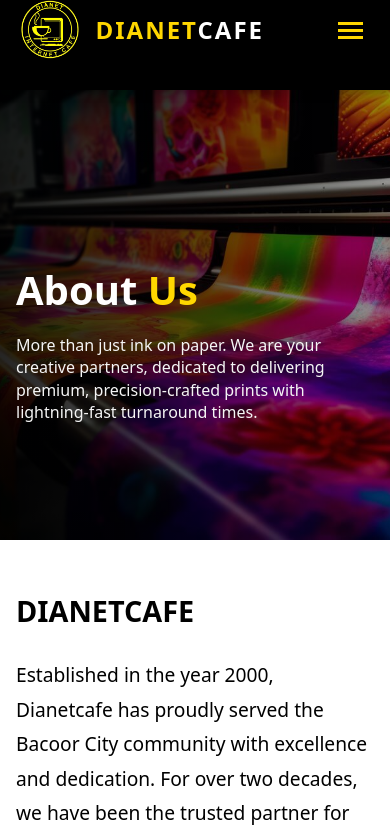
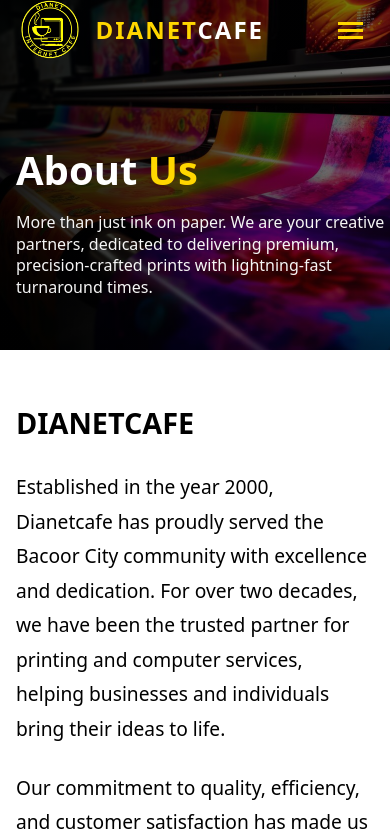
Before and after one commit to KHPASCUA/Itec_dev, a React (Vite) app: page /about in a window 390 px wide. Shown: the top 838 px of the page. Built offline with nearby package versions, Linux system fonts and the light colour scheme.

Commit message:
Fix About page alignment: 520px hero, absolute positioning, navbar overlay, updated spacing

```diff
--- a/src/index.css
+++ b/src/index.css
@@ -328,15 +328,15 @@
 /* About Hero */
 .about-hero {
   background-size: cover;
-  background-position: center;
+  background-position: center top;
   background-repeat: no-repeat;
-  min-height: 640px;
-  display: flex;
-  align-items: flex-start;
+  height: 520px;
+  min-height: 520px;
+  display: block;
   position: relative;
-  padding-top: 250px;
-  padding-left: 140px;
-  padding-right: 2rem;
+  margin: 0;
+  padding: 0;
+  overflow: hidden;
 }
 
 .about-hero::before {
@@ -346,21 +346,27 @@
   left: 0;
   right: 0;
   bottom: 0;
-  background: linear-gradient(90deg, rgba(0, 0, 0, 0.85) 0%, rgba(0, 0, 0, 0.65) 50%, rgba(0, 0, 0, 0.4) 100%);
+  background: linear-gradient(90deg, rgba(0, 0, 0, 0.9) 0%, rgba(0, 0, 0, 0.72) 42%, rgba(0, 0, 0, 0.5) 100%);
   pointer-events: none;
+  z-index: 1;
 }
 
 .about-hero-container {
-  position: relative;
-  z-index: 1;
+  position: absolute;
+  z-index: 2;
+  left: 145px;
+  top: 235px;
+  max-width: 820px;
+  margin: 0;
+  padding: 0;
   text-align: left;
-  max-width: 850px;
+  transform: none;
 }
 
 .about-hero h1 {
   font-size: 90px;
   font-weight: 900;
-  margin-bottom: 1.5rem;
+  margin: 0 0 22px 0;
   line-height: 1;
 }
 
@@ -373,17 +379,27 @@
 }
 
 .about-hero-description {
-  font-size: 21px;
+  font-size: 20px;
   color: var(--off-white);
-  max-width: 750px;
+  max-width: 760px;
   margin: 0;
-  line-height: 1.4;
+  line-height: 1.35;
 }
 
 /* About Content Section */
 .about-content-section {
   background-color: var(--white);
-  padding: 6rem 2rem;
+  padding: 90px 140px;
+}
+
+/* Navbar overlay for About page */
+body:has(.about-hero) .navbar {
+  position: absolute;
+  top: 0;
+  left: 0;
+  width: 100%;
+  z-index: 20;
+  background: transparent;
 }
 
 .about-content-container {
@@ -2144,9 +2160,14 @@
   }
 
   .about-hero {
-    padding: 200px 1.5rem 2rem;
-    min-height: 500px;
-    padding-left: 1.5rem;
+    height: 400px;
+    min-height: 400px;
+  }
+
+  .about-hero-container {
+    left: 1.5rem;
+    top: 180px;
+    max-width: 100%;
   }
 
   .about-hero h1 {
@@ -2156,6 +2177,10 @@
   .about-hero-description {
     font-size: 1.1rem;
     max-width: 100%;
+  }
+
+  .about-content-section {
+    padding: 60px 1.5rem;
   }
 
   .about-dianetcafe-title {
@@ -2283,9 +2308,14 @@
   }
 
   .about-hero {
-    padding: 180px 1rem 2rem;
-    min-height: 450px;
-    padding-left: 1rem;
+    height: 350px;
+    min-height: 350px;
+  }
+
+  .about-hero-container {
+    left: 1rem;
+    top: 150px;
+    max-width: 100%;
   }
 
   .about-hero h1 {
@@ -2294,6 +2324,11 @@
 
   .about-hero-description {
     font-size: 1rem;
+    max-width: 100%;
+  }
+
+  .about-content-section {
+    padding: 50px 1rem;
   }
 
   .about-dianetcafe-title {
```
